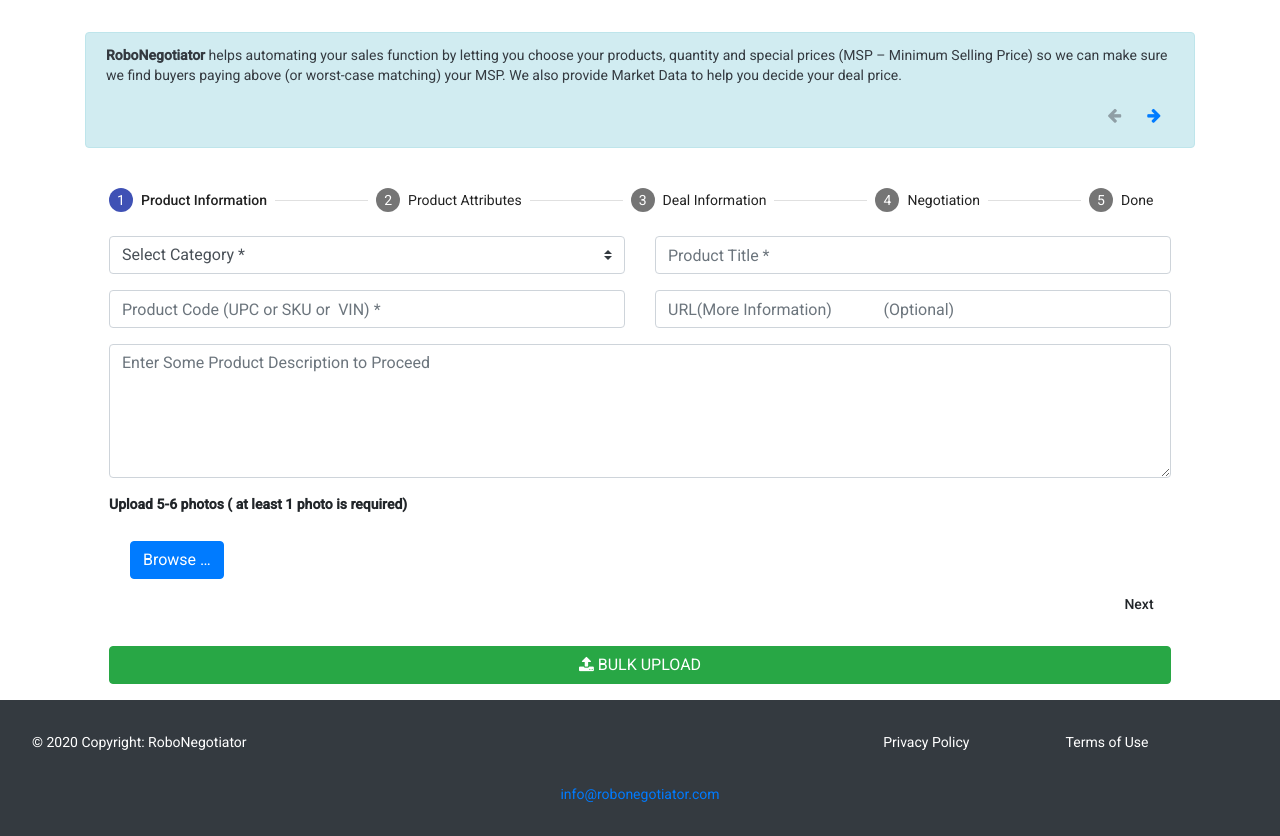
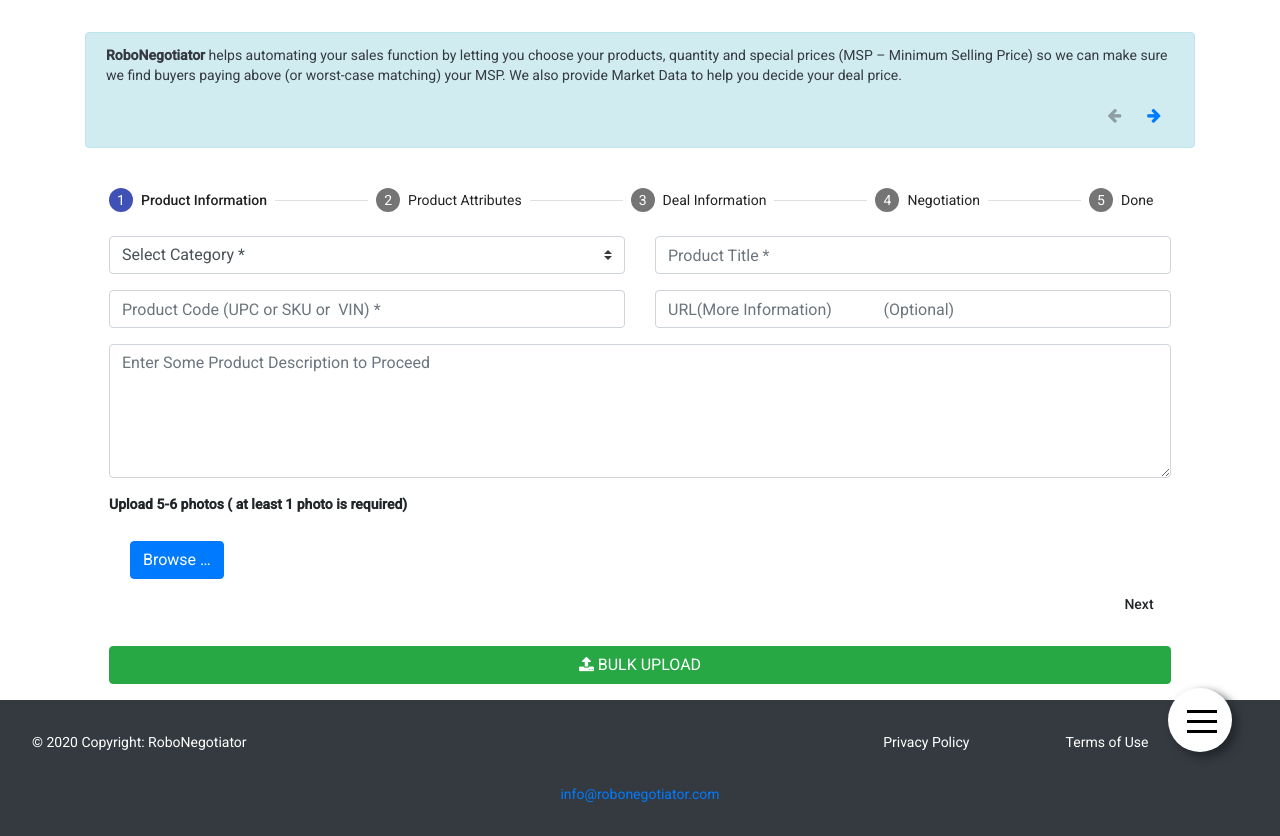
Before and after one commit to Benjalorc/robo-nagotiator-demo, an Angular app: page / in a window 1280 px wide. Built offline with nearby package versions, Linux system fonts and the light colour scheme.

Commit message:
Sidebar v1

```diff
--- a/src/app/app.component.html
+++ b/src/app/app.component.html
@@ -1,3 +1,56 @@
+<button type="button" class="btn btn-round bg-white btn-side" (click)="toggleSide()">
+    <span class="hamb"></span>
+</button>
+<div class="sidebar-menu" #SideMenu>
+    <div class="sidebar-header bg-secondary">
+        <div class="logo">
+            <a href="http://my.robonegotiator.com"><img src="assets/logo.png" class="img-reponsive" alt="logo" width="500px;"></a>
+        </div>
+    </div>
+    <div class="main-menu bg-dark">
+        <div class="slimScrollDiv" style="position: relative; overflow: hidden; width: auto; height: 352px;"><div class="menu-inner" style="overflow: hidden; width: auto; height: 352px;">
+            <nav>
+                <ul class="metismenu" id="menu">
+                    <li>
+                        <a href="http://my.robonegotiator.com/dashboard" aria-expanded="true"><i class="ti-home"></i><span>dashboard</span></a>
+                       </li>
+                    <li class="active">
+                        <a href="http://my.robonegotiator.com/upload-a-deal" aria-expanded="true"><i class="fa fa-upload" aria-hidden="true"></i><span>
+                            Upload Product &amp; Deal
+                            </span></a>
+                    </li>
+                    <li>
+                        <a href="http://my.robonegotiator.com/add-product-discount" aria-expanded="true"><i class="fa fa-list-ul" aria-hidden="true"></i><span>
+                        Set Discounts/Rebates
+                        </span></a>
+                    </li>
+                    <li>
+                        <a href="http://my.robonegotiator.com/set-rules" aria-expanded="true"><i class="ti-pie-chart"></i><span>Set Negotiation Parameters /Rules</span></a>
+                    </li>
+                    <!-- <li>
+                        <a href="#" aria-expanded="true"><i class="fa fa-bar-chart"></i><span>Deal Progress/ Results</span></a>
+                    </li> -->
+                    <li>
+                        <a href="http://my.robonegotiator.com/manage-products" aria-expanded="true"><i class="fa fa-thumbs-up" aria-hidden="true"></i><span>Manage deals</span></a>
+                    </li>
+                    <li>
+                        <a href="#" aria-expanded="true"><i class="fa fa-key" aria-hidden="true"></i><span>Get API Key</span></a>
+                    </li>
+                    <li>
+                        <a href="#" aria-expanded="true"><i class="fa fa-cogs" aria-hidden="true"></i><span>My Plugin Settings</span></a>
+                    </li>
+                    <li>
+                        <a href="http://my.robonegotiator.com/customer" aria-expanded="true"><i class="fa fa-user" aria-hidden="true"></i><span>Customer Profile</span></a>
+                    </li>
+                    <li>
+                        <a href="http://my.robonegotiator.com/logout" aria-expanded="true"><i class="fa fa-sign-out" aria-hidden="true"></i><span>Logout</span></a>
+                    </li>
+                </ul>
+            </nav>
+        </div><div class="slimScrollBar" style="background: rgb(0, 0, 0); width: 7px; position: absolute; top: 0px; opacity: 0.4; display: none; border-radius: 7px; z-index: 99; right: 1px; height: 252.865px;"></div><div class="slimScrollRail" style="width: 7px; height: 100%; position: absolute; top: 0px; display: none; border-radius: 7px; background: rgb(51, 51, 51); opacity: 0.2; z-index: 90; right: 1px;"></div></div>
+    </div>
+</div>
+
 <ng-template #Step1>
 
 <div class="row">
--- a/src/app/app.component.scss
+++ b/src/app/app.component.scss
@@ -73,3 +73,65 @@
 	margin: 0 auto 1rem auto;
     width: calc(100% - 3rem);
 }
+
+.sidebar-menu{
+	position: fixed;
+	top: 0;
+	left: -300px;
+	width: 300px;
+	height: 100vh;
+	transition: 250ms;
+	z-index: 1000;
+}
+.sidebar-menu.open{
+	left: 0;
+}
+.img-reponsive{
+	width: 100%;
+	height: auto;
+}
+
+.metismenu{
+	list-style-type: none;
+}
+
+span.hamb{
+	display: inline-block;
+    position: absolute;
+    top: 50%;
+    right: 15px;
+    height: 3px;
+    width: 30px;
+    background: #000;
+}
+span.hamb::before,
+span.hamb::after{
+	position: absolute;
+	content: '';
+    right: 0;
+    height: 3px;
+    width: 30px;
+    background: #000;
+}
+span.hamb::before{top: -10px}
+span.hamb::after{top: 10px}
+
+.btn-side{
+	position: fixed;
+	bottom: 3rem;
+	right: 3rem;
+	width: 4rem;
+    height: 4rem;
+    border-radius: 50%;
+    z-index: 1000;
+    box-shadow: 5px 5px 10px;
+    border: none;
+    transition: all 200ms;
+}
+.btn-side:hover{
+    box-shadow: 5px 5px 10px;
+}
+.btn-side:active{
+    box-shadow: 5px 5px 10px;
+    right: 2rem; bottom: 2rem;
+}
--- a/src/app/app.component.ts
+++ b/src/app/app.component.ts
@@ -10,6 +10,7 @@
 
   @ViewChild('AddInfo', {static: false}) addInfo: ElementRef;
   @ViewChild('FilePicker') filePicker: ElementRef;
+  @ViewChild('SideMenu') sideMenu: ElementRef;
   title = 'robo-negotiator';
   alertPage: number = 1;
 
@@ -40,4 +41,13 @@
   	this.alertPage = num;
   	this.addInfo.nativeElement.classList.add("active-"+this.alertPage);
   }
+
+  toggleSide(){
+  	if(this.sideMenu.nativeElement.classList.contains("open")){
+  		this.sideMenu.nativeElement.classList.remove("open")
+  	}
+  	else{
+  		this.sideMenu.nativeElement.classList.add("open")
+  	}
+  }
 }
```
Also changed, not shown: src/assets/logo.png (added).
